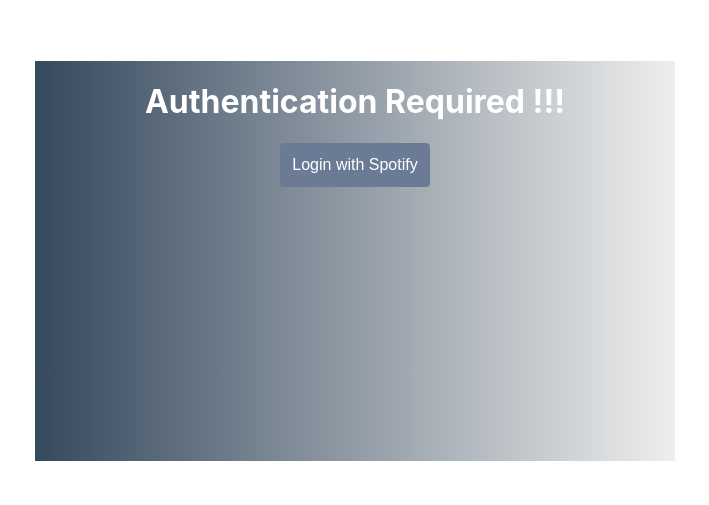
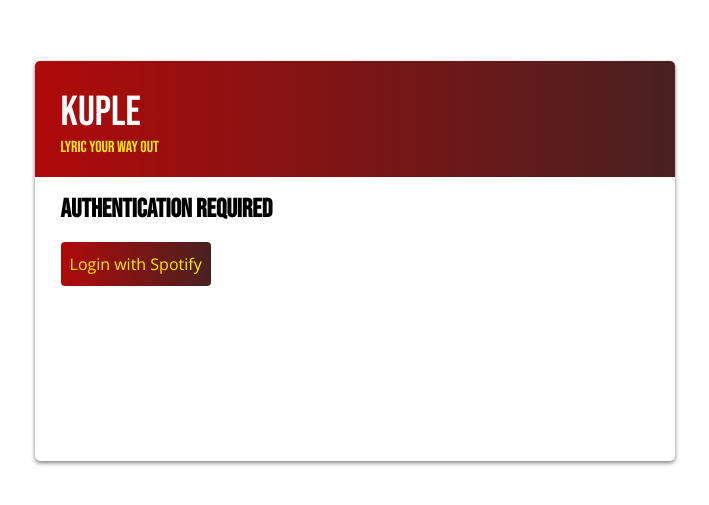
Before and after one commit to makarakurt/cplay, a React (Create React App) app: page / in a window 1280 px wide. Shown: the part 139-644 px from the top of the page, without its empty margins (285-994 px from the left). Built offline with nearby package versions, Linux system fonts and the light colour scheme.

Commit message:
Ufff olaylar olaylar

```diff
--- a/src/component/AuthContainer.js
+++ b/src/component/AuthContainer.js
@@ -15,7 +15,8 @@
 
     onClick = () => {
         let state = this.generateRandomString(16);
-        let url = 'https://accounts.spotify.com/tr/login?continue=https:%2F%2Faccounts.spotify.com%2Fauthorize%3Fscope%3Duser-read-private%2Buser-read-email%2Buser-top-read%2Buser-read-currently-playing%26response_type%3Dcode%26redirect_uri%3Dhttps%253A%252F%252Fmakarakurt.github.io%252Fcplay%26state%3D' + state + '%26client_id%3D' + '';
+        let clientId = '';
+        let url = 'https://accounts.spotify.com/tr/login?continue=https:%2F%2Faccounts.spotify.com%2Fauthorize%3Fscope%3Duser-read-private%2Buser-read-email%2Buser-top-read%2Buser-read-currently-playing%26response_type%3Dcode%26redirect_uri%3Dhttps%253A%252F%252Fmakarakurt.github.io%252Fcplay%26state%3D' + state + '%26client_id%3D' + clientId;
         window.location.href = url;
     }
 
--- a/src/component/AuthView.js
+++ b/src/component/AuthView.js
@@ -5,8 +5,12 @@
     const { onClick } = props
     return (
             <div className="lyric-body">
+                <div className="brand-content">
+                    <div className="brand"> KUPLE </div>
+                    <div className="brand-text"> LYRIC YOUR WAY OUT </div>
+                </div>
                 <div id="login">
-                    <h1 className="t-center">Authentication Required !!!</h1>
+                    <h1 className="auth-text"> Authentication Required </h1>
                     <input type="submit" className="custom-btn" value="Login with Spotify" onClick={onClick} />
                 </div>
             </div>
--- a/src/index.css
+++ b/src/index.css
@@ -1,8 +1,11 @@
+@import url('https://fonts.googleapis.com/css?family=Bebas+Neue&display=swap');
+@import url('https://fonts.googleapis.com/css?family=Open+Sans&display=swap');
+
 body {
   margin: 0;
   font-family: -apple-system, BlinkMacSystemFont, 'Segoe UI', 'Roboto', 'Oxygen',
     'Ubuntu', 'Cantarell', 'Fira Sans', 'Droid Sans', 'Helvetica Neue',
-    sans-serif;
+    sans-serif, 'Bebas Neue', 'Open Sans';
   -webkit-font-smoothing: antialiased;
   -moz-osx-font-smoothing: grayscale;
 }
@@ -18,18 +21,49 @@
   top: 25%;
   width: 50%;
   height: 50%;
-  background: linear-gradient(to right, #35495E, #EEEEEE);
-  color: #FFFFFF;
-  text-align: center;
+  box-shadow: 0 2px 4px 0 rgba(0, 0, 0, 0.5);
+  border-radius: 5px;
 }
 
 .custom-btn {
   width: 150px;
-  background-color: #6C7B95;
+  background: linear-gradient(to right, #b00a0a, #492020) !important;
+  font-family: 'Open Sans';
   height: 44px;
   font-size: 16px;
   border-radius: 4px;
   border: none;
-  color: #FFFFFF;
+  color: #ffec00;
+  margin-left: 4%;
 
 }
+.brand-content {
+  border-top-left-radius: 5px;
+  border-top-right-radius: 5px;
+  background: linear-gradient(to right, #b00a0a, #492020) !important;
+  width: 100%;
+  height: 100%;
+  padding-bottom: 20px;
+}
+.brand {
+  font-family: 'Bebas Neue';
+  font-size: 42px;
+  padding-left: 4%;
+  padding-top: 4%;
+  color: #ffffff;
+  text-align: initial !important;
+}
+
+.brand-text {
+  font-family: 'Bebas Neue';
+  padding-left: 4%;
+  color: #ffec00;
+  text-align: initial !important;
+}
+
+.auth-text {
+  margin-left: 4%;
+  font-family: 'Bebas Neue';
+  font-size: 26px;
+
+}
```
